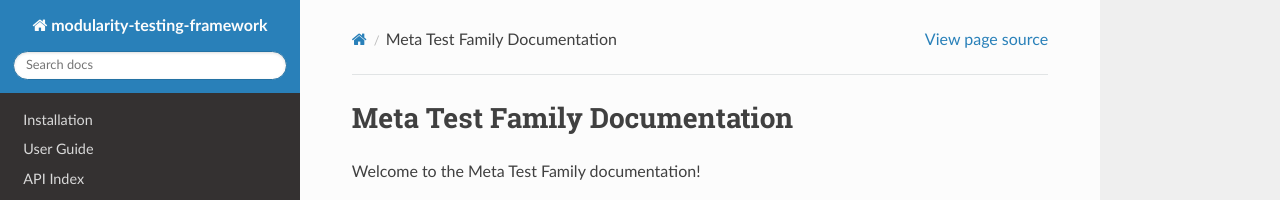
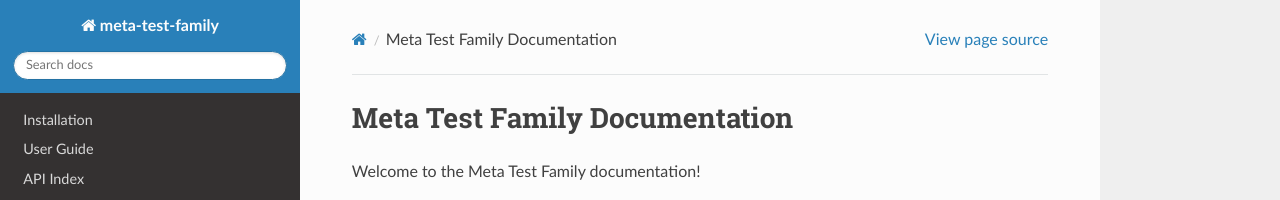
Before and after one commit to fedora-modularity/meta-test-family, a Sphinx documentation site: the page built from docs/index.rst, in a window 1280 px wide. Shown: the top 200 px of the page. Built offline with Sphinx 7.4.7 and the Read the Docs theme 2.0.0, drawn with Linux system fonts in a browser that asks for light colours; pages that are not in the unit, such as notebooks, are missing from menus.

Commit message:
mtf renaming in spec, conf and setup

```diff
--- a/docs/conf.py
+++ b/docs/conf.py
@@ -1,6 +1,6 @@
 # -*- coding: utf-8 -*-
 #
-# modularity-testing-framework documentation build configuration file, created by
+# meta-test-family documentation build configuration file, created by
 # sphinx-quickstart on Tue Apr 21 13:42:00 2015.
 #
 # This file is execfile()d with the current directory set to its
@@ -64,7 +64,7 @@
 master_doc = 'index'
 
 # General information about the project.
-project = u'modularity-testing-framework'
+project = u'meta-test-family'
 copyright = u'2017, Red Hat'
 
 # The version info for the project you're documenting, acts as replacement for
@@ -189,7 +189,7 @@
 #html_file_suffix = None
 
 # Output file base name for HTML help builder.
-htmlhelp_basename = 'ModularityTestingFrameworkDoc'
+htmlhelp_basename = 'MetaTestFamilyDoc'
 
 
 # -- Options for LaTeX output ---------------------------------------------
@@ -209,7 +209,7 @@
 # (source start file, target name, title,
 #  author, documentclass [howto, manual, or own class]).
 latex_documents = [
-  (master_doc, 'ModularityTestingFramework.tex', u'Modularity Testing Framework Documentation',
+  (master_doc, 'MetaTestFamily.tex', u'Meta Test Family Documentation',
    u'Petr Hracek \\and Jan Scotka', 'manual'),
 ]
 
@@ -239,7 +239,7 @@
 # One entry per manual page. List of tuples
 # (source start file, name, description, authors, manual section).
 man_pages = [
-    ('manpage', 'modularity-testing-framework',
+    ('manpage', 'meta-test-family',
      u'helps you with writing tests for you modules and containers',
      [u'Petr Hracek', u'Jan Scotka'], 1),
 ]
@@ -254,8 +254,8 @@
 # (source start file, target name, title, author,
 #  dir menu entry, description, category)
 texinfo_documents = [
-  (master_doc, 'ModularityTestingFramework', u'Modularity Testing Framework Documentation',
-   u'Petr Hracek@*Jan Scotka', 'ModularityTestingFramework', 'One line description of project.',
+  (master_doc, 'MetaTestfamily', u'Meta Test family Documentation',
+   u'Petr Hracek@*Jan Scotka', 'MetaTestFamily', 'One line description of project.',
    'Miscellaneous'),
 ]
 
--- a/setup.py
+++ b/setup.py
@@ -62,13 +62,13 @@
             os.path.join(root, f) for f in files]
 
 setup(
-    name='modularity-testing-framework',
+    name='meta-test-family',
     version="0.5.18",
-    description='Framework for testing modules and containers.',
+    description='Tool to test components of a modular Fedora',
     keywords='modules,containers,testing,framework',
     author='Jan Scotka',
     author_email='jscotka@redhat.com',
-    url='https://pagure.io/modularity-testing-framework',
+    url='https://github.com/fedora-modularity/meta-test-family',
     license='GPLv2+',
     packages=find_packages(exclude=['docs', 'examples', 'tools']),
     include_package_data=True,
```
Also changed, not shown: 2 other files.
